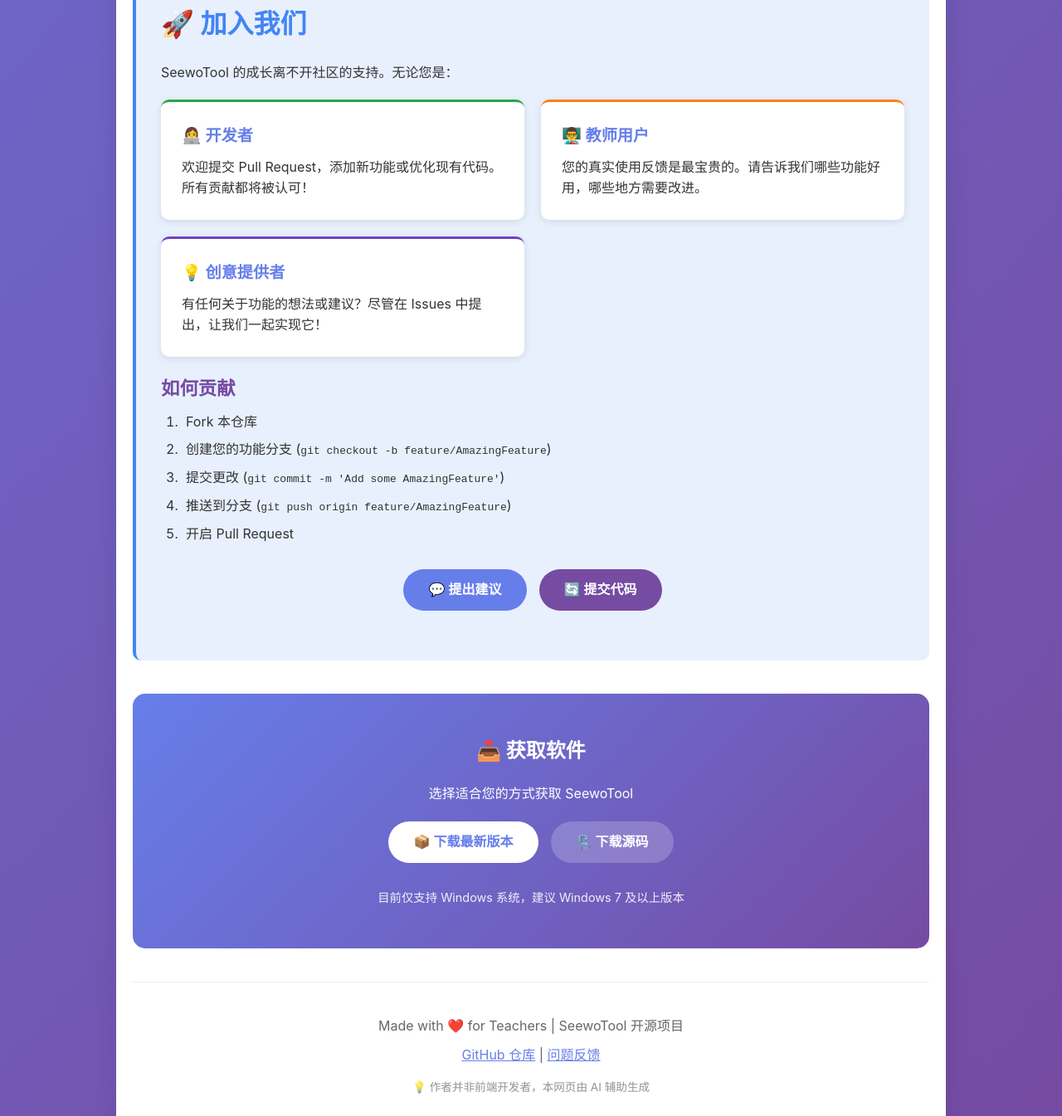
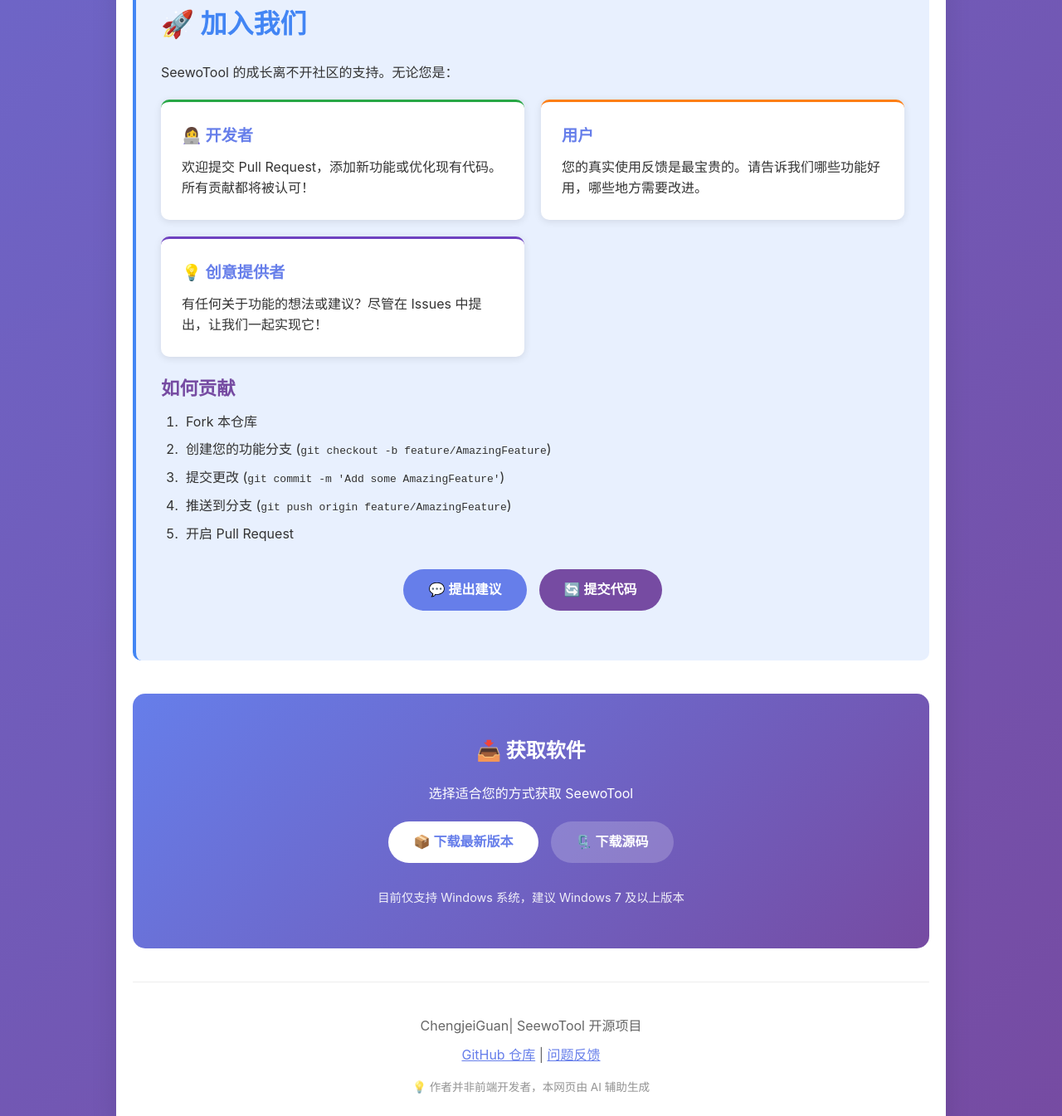
Before and after one commit to chenjei2011/SeewoTool, a plain HTML site: page index.html in a window 1280 px wide. Shown: the part 2607-3952 px from the top of the page at 83% size. Drawn offline with Linux system fonts and the light colour scheme.

```diff
--- a/index.html
+++ b/index.html
@@ -374,7 +374,7 @@
                 </div>
 
                 <div class="feature-card" style="border-top-color: #fd7e14;">
-                    <h4>👨‍🏫 教师用户</h4>
+                    <h4>用户</h4>
                     <p>您的真实使用反馈是最宝贵的。请告诉我们哪些功能好用，哪些地方需要改进。</p>
                 </div>
 
@@ -418,7 +418,7 @@
 
         <!-- 页脚 -->
         <footer style="text-align: center; padding: 40px 20px 20px; color: #666; border-top: 1px solid #eee; margin-top: 40px;">
-            <p>Made with ❤️ for Teachers | SeewoTool 开源项目</p>
+            <p> ChengjeiGuan| SeewoTool 开源项目</p>
             <p style="margin-top: 10px;">
                 <a href="https://github.com/chenjei2011/SeewoTool" style="color: #667eea;">GitHub 仓库</a> |
                 <a href="https://github.com/chenjei2011/SeewoTool/issues" style="color: #667eea;">问题反馈</a>
@@ -469,4 +469,5 @@
         });
     </script>
 </body>
+
 </html>
```
